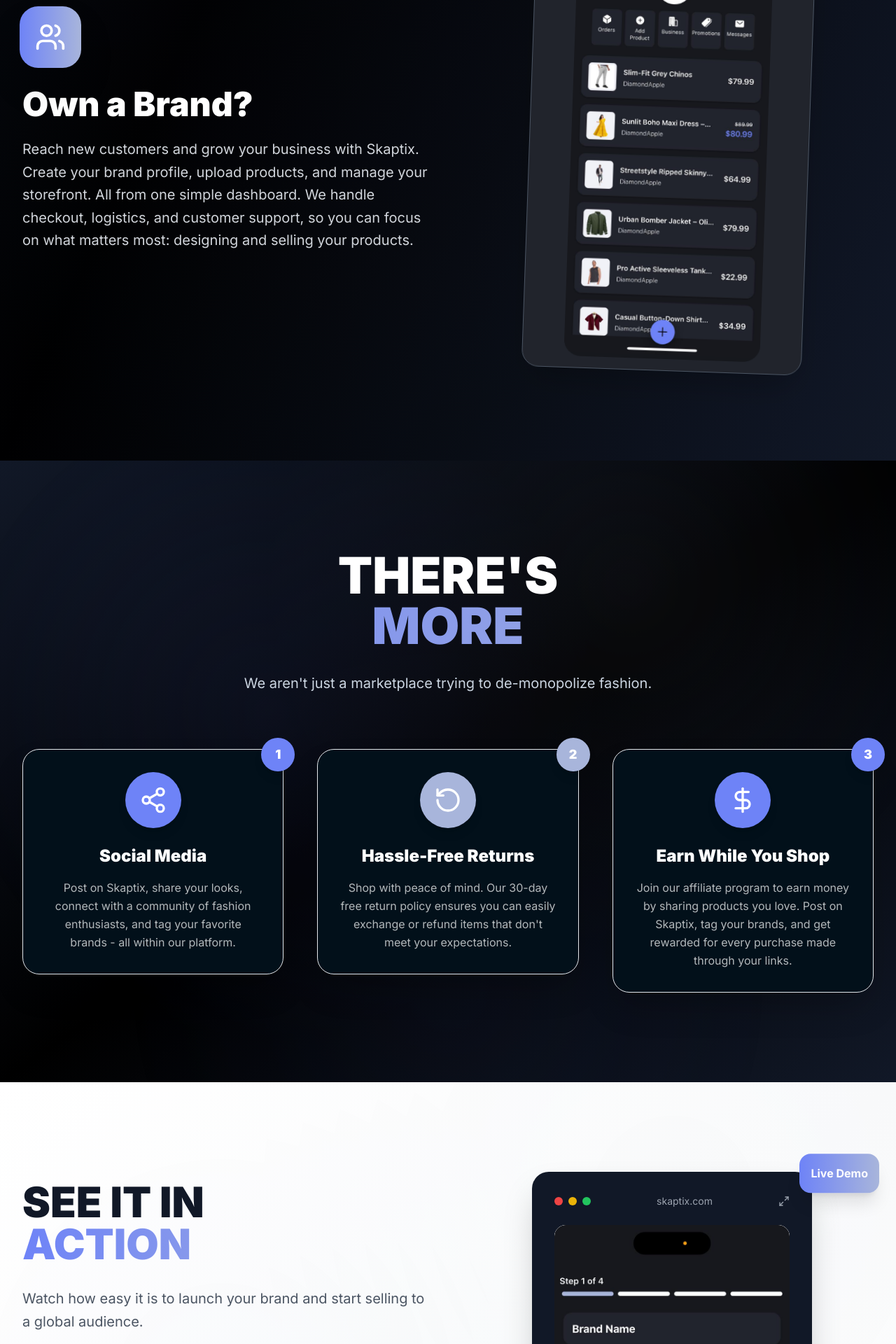
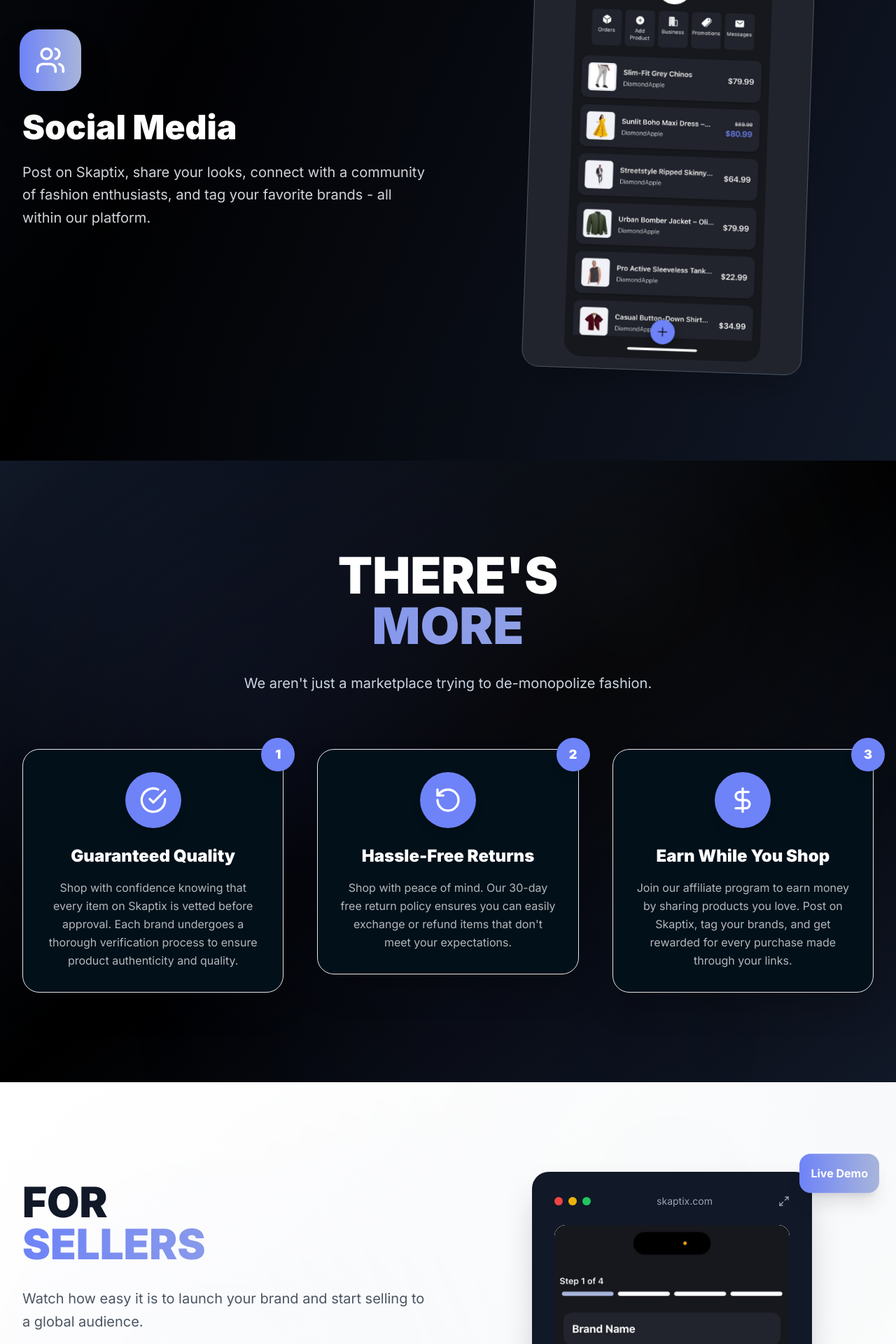
Before and after one commit to PranavPrasannaV/skaptiDash, a React (Vite) app: page / in a window 1280 px wide. Shown: the part 3100-5020 px from the top of the page at 70% size. Built offline with nearby package versions, Linux system fonts and the light colour scheme.

Commit message:
Fixed features titles

```diff
--- a/src/components/CallToAction.tsx
+++ b/src/components/CallToAction.tsx
@@ -4,12 +4,12 @@
 
 const CallToAction = () => {
   return (
-    <section className="bg-gradient-to-b from-black/60 to-transparent py-20">
+    <section className="bg-white py-20">
       <div className="max-w-6xl mx-auto px-6">
-        <div className="rounded-3xl border border-white/6 bg-black/60 p-10 flex flex-col md:flex-row items-center justify-between gap-6">
+        <div className="rounded-3xl bg-black text-white p-10 flex flex-col md:flex-row items-center justify-between gap-6 shadow-2xl">
           <div className="text-center md:text-left">
             <h2 className="text-3xl md:text-4xl font-bold">Reach Everyone, With Skaptix</h2>
-            <p className="mt-3 text-slate-300 max-w-xl">Join our waitlist to get started.</p>
+            <p className="mt-3 text-gray-300 max-w-xl">Join our waitlist to start selling.</p>
           </div>
 
           <div className="flex-shrink-0">
--- a/src/components/Features.tsx
+++ b/src/components/Features.tsx
@@ -1,5 +1,5 @@
 import { useEffect, useState } from 'react';
-import { ShoppingBag, Heart, Users, RotateCcw, Zap, Globe, Share2, DollarSign } from 'lucide-react';
+import { ShoppingBag, Heart, Users, RotateCcw, Zap, Globe, Share2, DollarSign, CheckCircle } from 'lucide-react';
 import qualityClothingImg from '../assets/skaptixss/skaptixss/qualityclothing.jpg';
 import personalizedShoppingImg from '../assets/skaptixss/skaptixss/personalizedshopping.jpg';
 import uploadProductsImg from '../assets/skaptixss/skaptixss/uploadproducts.jpg';
@@ -30,8 +30,8 @@ const Features = () => {
     },
     {
       icon: Users,
-      title: "Own a Brand?",
-      description: "Reach new customers and grow your business with Skaptix. Create your brand profile, upload products, and manage your storefront. All from one simple dashboard. We handle checkout, logistics, and customer support, so you can focus on what matters most: designing and selling your products.",
+      title: "Social Media",
+      description: "Post on Skaptix, share your looks, connect with a community of fashion enthusiasts, and tag your favorite brands - all within our platform.",
       gradient: "from-[#6e83f7] to-[#A8B5DB]",
       delay: "0.4s"
     }
@@ -39,16 +39,16 @@ const Features = () => {
 
   const guarantees = [
     {
-      icon: Share2,
-      title: "Social Media",
-      description: "Post on Skaptix, share your looks, connect with a community of fashion enthusiasts, and tag your favorite brands - all within our platform.",
+      icon: CheckCircle,
+      title: "Guaranteed Quality",
+      description: "Shop with confidence knowing that every item on Skaptix is vetted before approval. Each brand undergoes a thorough verification process to ensure product authenticity and quality.",
       color: "#6e83f7"
     },
     {
       icon: RotateCcw,
       title: "Hassle-Free Returns",
       description: "Shop with peace of mind. Our 30-day free return policy ensures you can easily exchange or refund items that don't meet your expectations.",
-      color: "#A8B5DB"
+      color: "#6e83f7"
     },
     {
       icon: DollarSign,
@@ -146,7 +146,7 @@ const Features = () => {
                           <img src={qualityClothingImg} alt="Countless Options" className="w-full h-full object-contain block mx-auto" />
                         ) : feature.title === 'Tailored To You' ? (
                           <img src={personalizedShoppingImg} alt="Tailored To You" className="w-full h-full object-contain block mx-auto" />
-                        ) : feature.title === 'Own a Brand?' ? (
+                        ) : feature.title === 'Social Media' ? (
                           <img src={uploadProductsImg} alt="Upload Products" className="w-full h-full object-contain block mx-auto" />
                         ) : (
                           <div className="w-full h-full bg-gradient-to-br from-[#6e83f7]/20 to-[#A8B5DB]/20 relative rounded-3xl overflow-hidden">
--- a/src/components/InteractiveDemo.tsx
+++ b/src/components/InteractiveDemo.tsx
@@ -57,9 +57,9 @@ const InteractiveDemo = () => {
           {/* Left Side - Demo Controls */}
           <div>
             <h2 className="text-5xl lg:text-6xl font-black text-gray-900 mb-8">
-              <span className="block">SEE IT IN</span>
+              <span className="block">FOR</span>
               <span className="block text-transparent bg-clip-text bg-gradient-to-r from-[#6e83f7] to-[#A8B5DB]">
-                ACTION
+                SELLERS
               </span>
             </h2>
 
```
